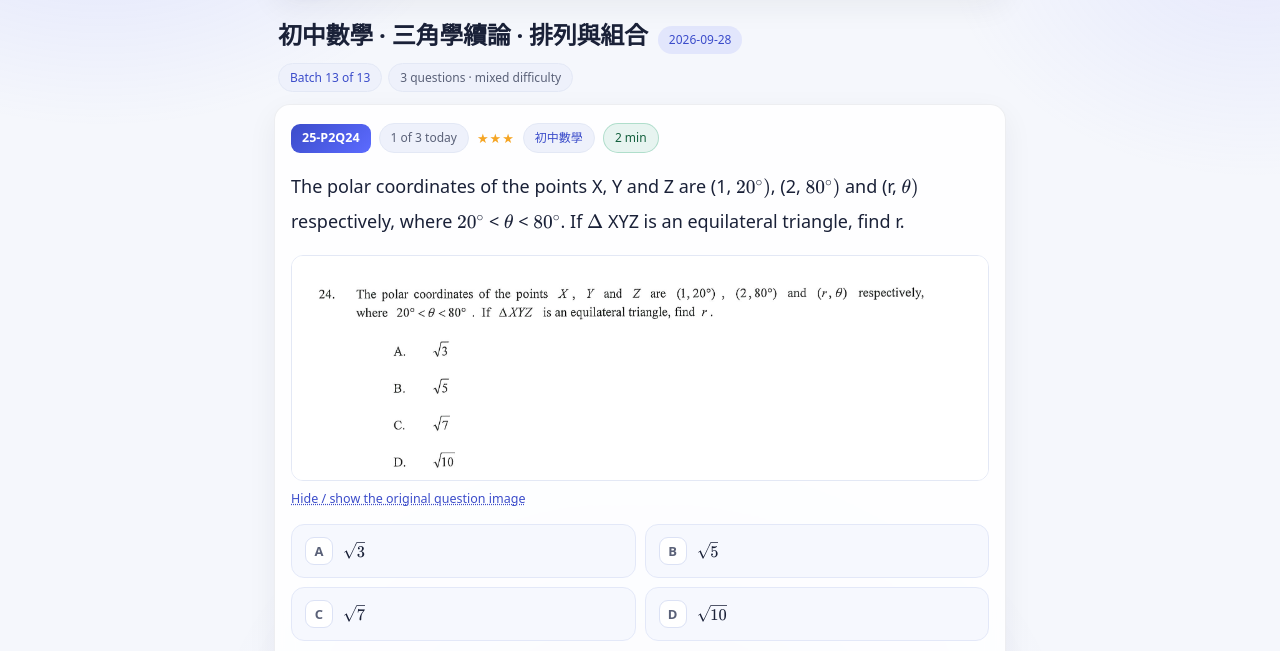
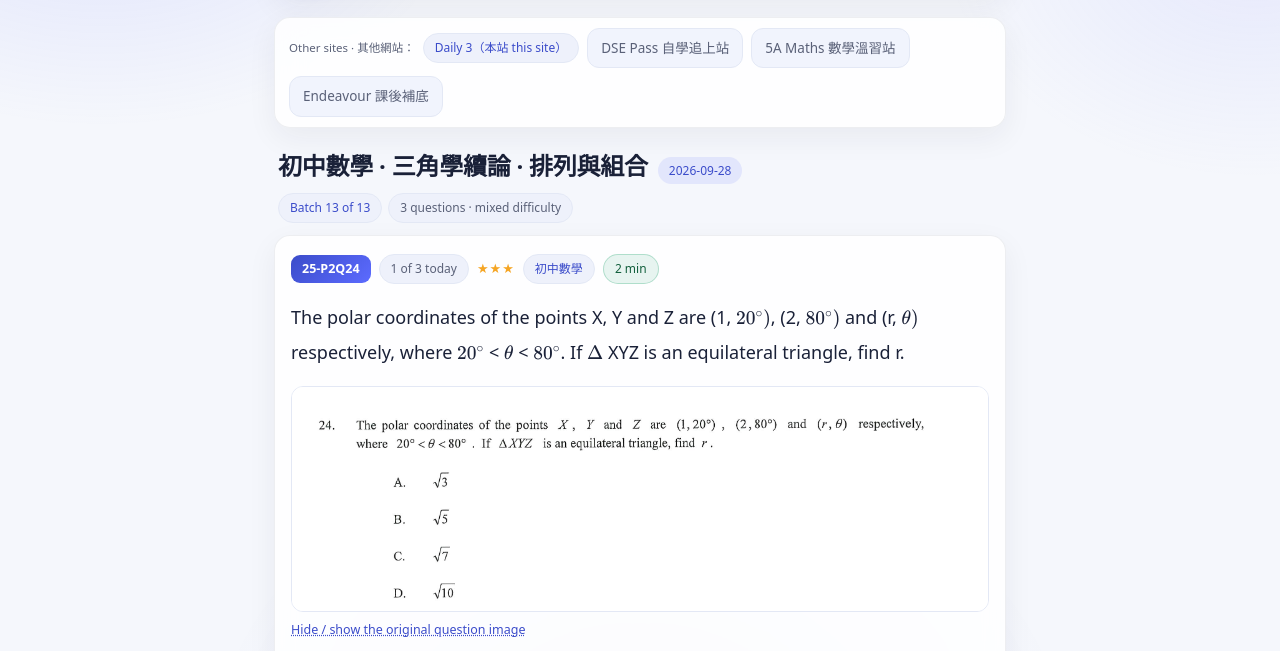
Before and after one commit to math-lov/daily.math, a website: page site/index.html in a window 1280 px wide. Shown: the part 94-745 px from the top of the page. Drawn offline with nearby package versions, Linux system fonts and the light colour scheme.

Commit message:
site 首頁新增 Other sites 跳轉列（4 個站互相連結：DSE Pass / 5A Maths / Endeavour；本站標示；唔連 learn/ —— 該站會砍掉重做）

```diff
--- a/site/index.html
+++ b/site/index.html
@@ -31,6 +31,15 @@
       <span class="chip chip-streak" id="streakChip">Streak 0</span>
     </div>
   </header>
+
+    <!-- ═══ Other sites (4 站互相連結；唔連 daily.math/learn —— 該站會砍掉重做) ═══ -->
+    <nav class="panel glass" style="display:flex;flex-wrap:wrap;gap:8px;align-items:center;padding:10px 14px;margin-bottom:18px">
+      <span class="panel-sub">Other sites · 其他網站：</span>
+      <span class="chip chip-topic">Daily 3（本站 this site）</span>
+      <a class="btn ghost" style="padding:8px 13px;font-size:13.5px" href="https://math-lov.github.io/dse-pass/">DSE Pass 自學追上站</a>
+      <a class="btn ghost" style="padding:8px 13px;font-size:13.5px" href="https://math-lov.github.io/s5a-maths/">5A Maths 數學溫習站</a>
+      <a class="btn ghost" style="padding:8px 13px;font-size:13.5px" href="https://math-lov.github.io/endeavour/">Endeavour 課後補底</a>
+    </nav>
 
   <!-- ═══ Today's batch ═══ -->
   <section class="batch-head">
```
